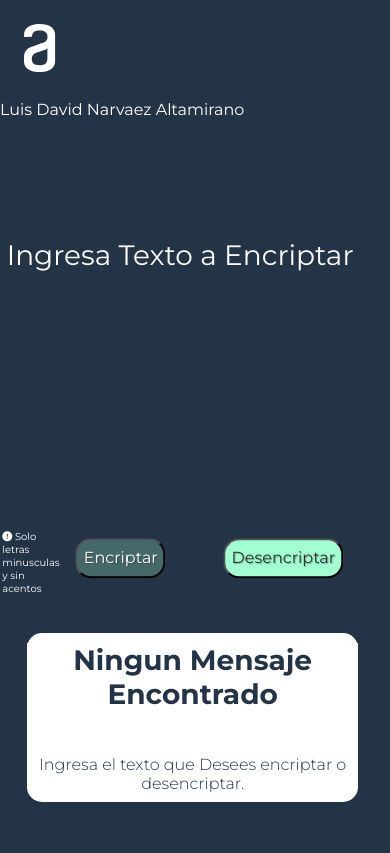
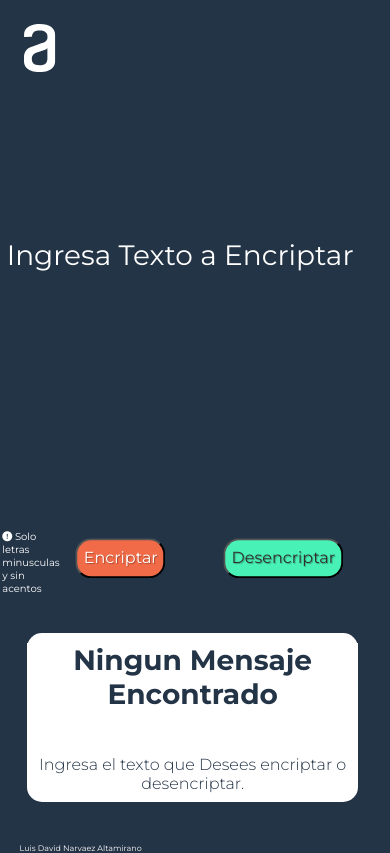
Before and after one commit to LuisDNA1196/Alura-Challenge-1, a plain HTML site: page index.html in a window 390 px wide. Drawn offline with Linux system fonts and the light colour scheme.

Commit message:
Update style.css

```diff
--- a/style.css
+++ b/style.css
@@ -63,11 +63,11 @@
       }
 
       .boton1 {
-        background-color: #7fc6a45d;
+        background-color: #F16B48 ;
       }
 
       .boton2 {
-        background-color: #a2ffd2;
+        background-color: #48F1B5;
         color: rgb(47, 47, 47);
       }
 
@@ -79,7 +79,7 @@
         margin-bottom: 20px;
         text-align: center;
         text-shadow: 1px 1px 1px rgba(0, 0, 0, 0.3);
-        background-color: #F16B79;
+        background-color: #F16B79 ;
       }
       .resultado {
         display: flex;
@@ -140,6 +140,13 @@
   margin-left: 0.5rem;
 }
 
+
+footer{
+  padding-top: 80vh;
+  padding-left: 5%;
+  font-size: 0.5rem;
+}
+
 @media (max-width:768px){
   .resultado{
     width: 95%;
@@ -164,6 +171,11 @@
   }
   .inputotexto{
     margin-left: 5vh;
+  }
+  footer{
+    padding-top: 88vh;
+    padding-left: 5%;
+    font-size: 0.5rem;
   }
 }
 
@@ -196,4 +208,9 @@
   .inputotexto{
     margin-left: 5vh;
   }
+  footer{
+    padding-top: 88vh;
+    padding-left: 5%;
+    font-size: 0.5rem;
+  }
 }
```
